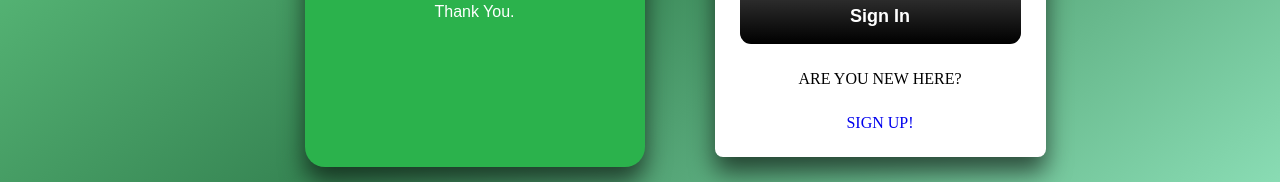
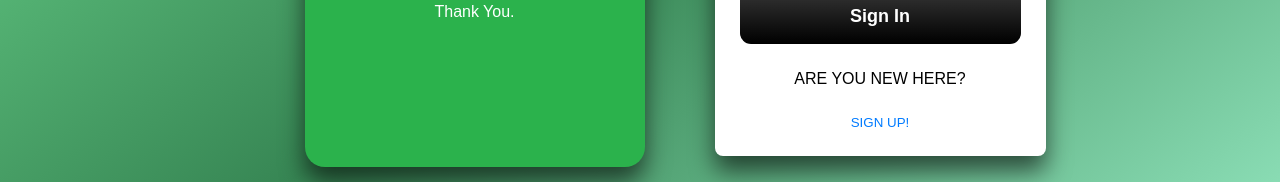
Before and after one commit to oswaldamoah/MMS, a React (Create React App) app in the folder frontend/mmsfrontend/: page /login in a window 1280 px wide. Shown: the part 473-655 px from the top of the page. Built offline with nearby package versions, Linux system fonts and the light colour scheme.

Commit message:
Updated Login Pages

```diff
--- a/frontend/mmsfrontend/src/LoginPage.css
+++ b/frontend/mmsfrontend/src/LoginPage.css
@@ -98,6 +98,7 @@ html, body {
 
 .submit-btn {
   margin-top: 30px;
+  text-align: center;
   height: 55px;
   background: #f2f2f2;
   border-radius: 11px;
@@ -113,7 +114,27 @@ html, body {
   cursor: pointer;
 }
 
-.submit-btn:hover {
+.submit-btn2 {
+  display: block;
+  margin: 0 auto;
+  text-align: center;
+  height: 55px;
+  background: #f2f2f2;
+  border-radius: 11px;
+  margin-top: 20px;
+  border: 0;
+  outline: none;
+  color: #ffffff;
+  font-size: 18px;
+  font-weight: 700;
+  background: linear-gradient(180deg, #363636 0%, #1b1b1b 50%, #000000 100%);
+  box-shadow: 0px 0px 0px 0px #ffffff, 0px 0px 0px 0px #000000;
+  transition: all 0.3s cubic-bezier(0.15, 0.83, 0.66, 1);
+  cursor: pointer;
+  width: 100%;
+}
+
+.submit-btn:hover, .submit-btn2:hover {
   box-shadow: 0px 0px 0px 2px #ffffff, 0px 0px 0px 4px #0000003a;
 }
 
@@ -121,14 +142,35 @@ html, body {
   margin-top: 20px;
 }
 
-
 .signuptext {
   text-align: center;
-  font-family: kiwi Maru;
+  font-family: 'Kiwi Maru', sans-serif;
 }
 
-.signup {
+.signup, .login-link {
   text-align: center;
   text-decoration: none;
-  font-family: Jua;
+  font-family: 'Jua', sans-serif;
+  background: none;
+  border: none;
+  color: #007bff;
+  cursor: pointer;
 }
+
+.signup:hover, .login-link:hover {
+  text-decoration: underline;
+}
+
+.form-box {
+  margin: 20px;
+  background-color: #ffffff;
+  box-shadow: 0 15px 25px rgba(0, 0, 0, 0.6);
+  width: 59%;
+  display: flex;
+  justify-content: center;
+  flex-direction: column;
+  gap: 10px;
+  padding: 25px;
+  margin-left: 120px;
+  border-radius: 8px;
+}
--- a/frontend/mmsfrontend/src/LoginPage.js
+++ b/frontend/mmsfrontend/src/LoginPage.js
@@ -1,11 +1,13 @@
-import React from 'react';
+import React, { useState } from 'react';
 import { useNavigate } from 'react-router-dom';
-import './LoginPage.css'; // Ensure your CSS file is still included
+import './LoginPage.css';
+import './admin_Pages/Admin_Logs'
 
 function LoginPage() {
+  const [isSignUp, setIsSignUp] = useState(false);
   const navigate = useNavigate();
 
-  const handleSubmit = (event) => {
+  const handleLoginSubmit = (event) => {
     event.preventDefault();
     const username = event.target.username.value;
     const password = event.target.password.value;
@@ -14,35 +16,82 @@ function LoginPage() {
     console.log('Password:', password);
 
     if (username === 'Terrence' && password === '12345') {
-      navigate('/home');
+      navigate('/Admin_Logs');
     } else {
       alert('Invalid username or password');
     }
   };
 
+  const handleSignUpClick = () => {
+    setIsSignUp(true);
+  };
+
+  const handleLoginClick = () => {
+    setIsSignUp(false);
+  };
+
   return (
     <div className="container">
+      {!isSignUp && (
          <div className="welcome-section">
         <img src="/logo1.png" alt="FFIM Logo" className="logo" />
         <h1>WELCOME BACK!</h1>
         <p>To stay connected with us, please login with your info.</p>
         <p>Thank You.</p>
       </div>
+      )}
+      {isSignUp ? (
+        <SignUpSection handleLoginClick={handleLoginClick} />
+      ) : (
+        <LoginSection handleSubmit={handleLoginSubmit} handleSignUpClick={handleSignUpClick} />
+      )}
+    </div>
+  );
+}
+
+function LoginSection({ handleSubmit, handleSignUpClick }) {
+  return (
     <div className="login-section">
       <form className="form-control" onSubmit={handleSubmit}>
         <p className="title">Login</p>
         <div className="input-field">
           <input required className="input" type="text" name="username" />
-            <label className="label" htmlFor="input">Enter Username</label>
+          <label className="label" htmlFor="username">Enter Username</label>
         </div>
         <div className="input-field">
           <input required className="input" type="password" name="password" />
-            <label className="label" htmlFor="input">Enter Password</label>
+          <label className="label" htmlFor="password">Enter Password</label>
         </div>
         <button className="submit-btn" type="submit">Sign In</button>
-          <p className='signuptext'>ARE YOU NEW HERE?</p>
-          <a href="#" className='signup'>SIGN UP!</a>
+        <p className="signuptext">ARE YOU NEW HERE?</p>
+        <button type="button" className="signup" onClick={handleSignUpClick}>SIGN UP!</button>
       </form>
+    </div>
+  );
+}
+
+function SignUpSection({ handleLoginClick }) {
+  return (
+    <div className="form-box">
+      <form className="form">
+        <p className="title">Sign up</p>
+        <span className="subtitle">Create a free account.</span>
+        <div className="input-field">
+          <input required className="input" type="text" name="username" placeholder="" />
+          <label className="label" htmlFor="username">Username</label>
+        </div>
+        <div className="input-field">
+          <input required className="input" type="password" name="password" placeholder="" />
+          <label className="label" htmlFor="password">Password</label>
+        </div>
+        <div className="input-field">
+          <input required className="input" type="password" name="confirm-password" placeholder="" />
+          <label className="label" htmlFor="confirm-password">Confirm Password</label>
+        </div>
+        <button className="submit-btn2" type="submit">Sign up</button>
+      </form>
+      <div className="form-section">
+        <p>Have an account? <button type="button" className="login-link" onClick={handleLoginClick}>Log in</button></p>
       </div>
     </div>
   );
```
Lines whose indentation alone changed are shown as unchanged.
